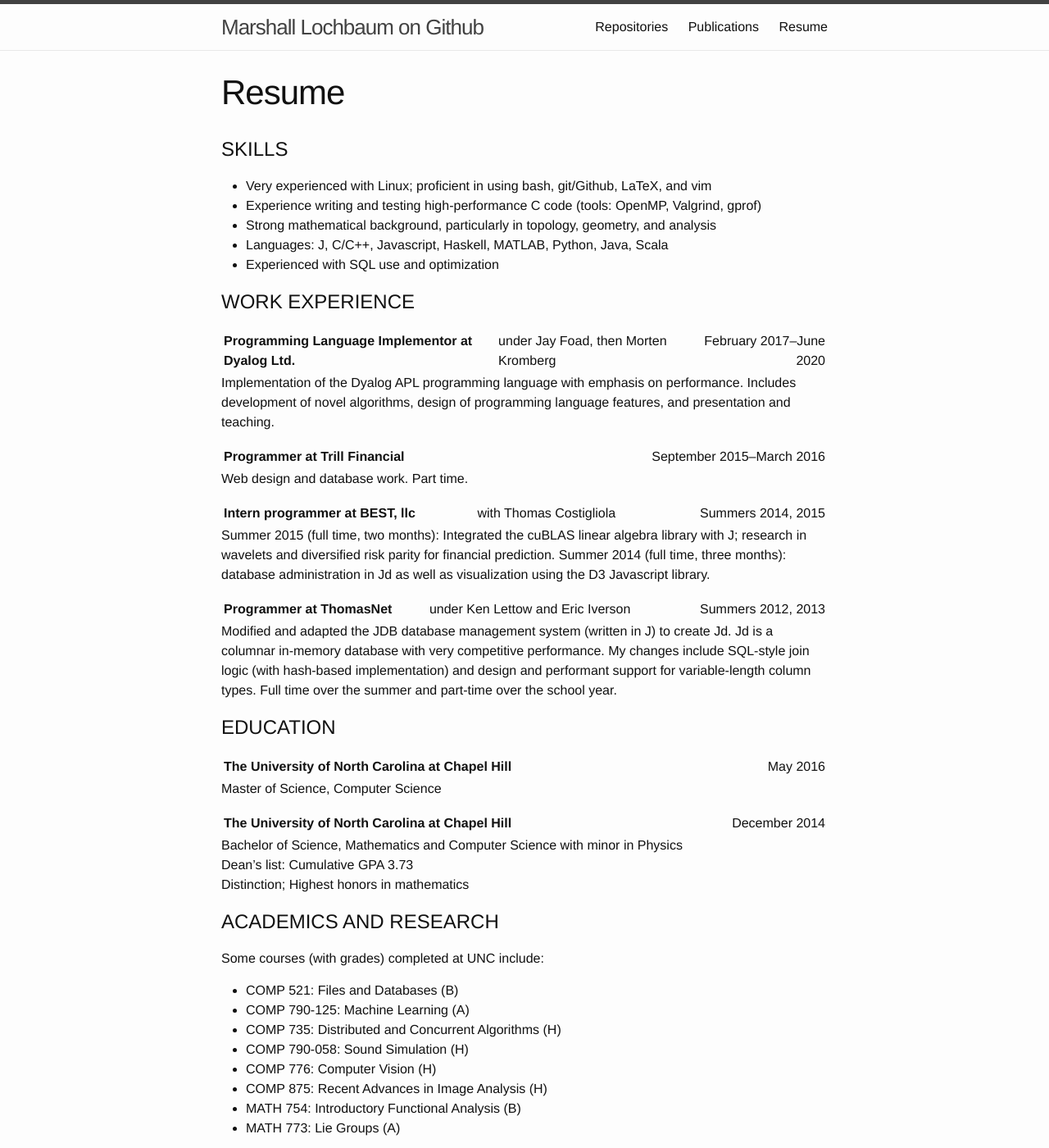
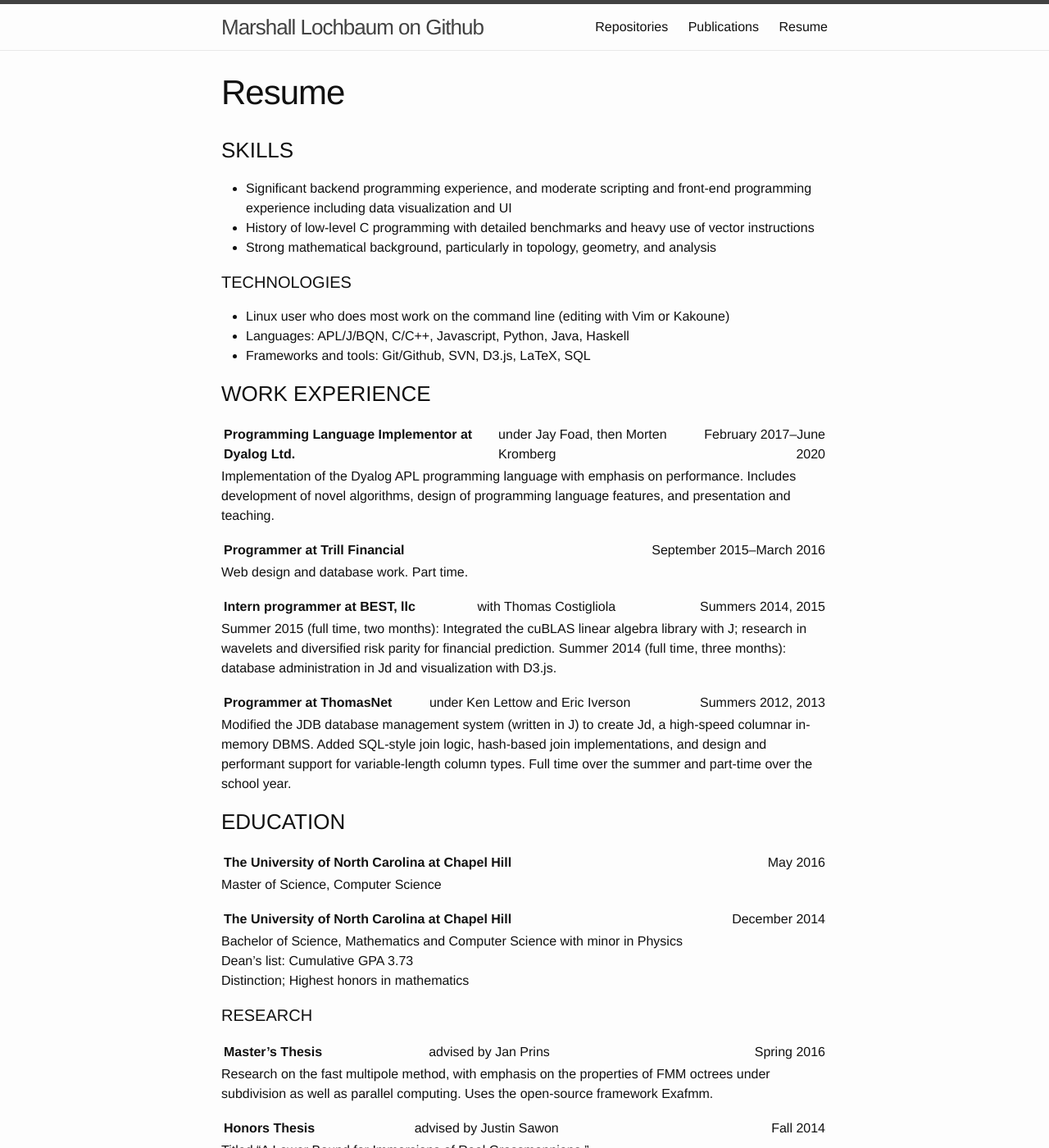
Before and after one commit to mlochbaum/mlochbaum.github.io, a Jekyll site: the page built from resume.markdown, in a window 1280 px wide and 1400 px high. Shown: the whole window at 82% size. Built offline with Jekyll 4.4.1, drawn with Linux system fonts in a browser that asks for light colours; some of the changed text lies outside the part shown.

Commit message:
Update skills section; general editing

```diff
--- a/resume.markdown
+++ b/resume.markdown
@@ -2,18 +2,18 @@
 layout: page
 title:  "Resume"
 ---
-# SKILLS
-* Very experienced with Linux;
-    proficient in using bash, git/Github, LaTeX, and vim
-* Experience writing and testing high-performance C code
-    (tools: OpenMP, Valgrind, gprof)
-* Strong mathematical background, particularly in topology, geometry,
-    and analysis
-* Languages: J, C/C++, Javascript, Haskell, MATLAB, Python, Java, Scala
-* Experienced with SQL use and optimization
+### SKILLS
+* Significant backend programming experience, and moderate scripting and front-end programming experience including data visualization and UI
+* History of low-level C programming with detailed benchmarks and heavy use of vector instructions
+* Strong mathematical background, particularly in topology, geometry, and analysis
+
+#### TECHNOLOGIES
+* Linux user who does most work on the command line (editing with Vim or Kakoune)
+* Languages: APL/J/BQN, C/C++, Javascript, Python, Java, Haskell
+* Frameworks and tools: Git/Github, SVN, D3.js, LaTeX, SQL
 
 
-# WORK EXPERIENCE
+### WORK EXPERIENCE
 
 |---
 |:-|:-:|-:|
@@ -39,21 +39,20 @@ Web design and database work. Part time.
 Summer 2015 (full time, two months): Integrated the cuBLAS linear algebra
 library with J; research in wavelets and diversified risk parity for financial
 prediction. Summer 2014 (full time, three months): database administration in
-Jd as well as visualization using the D3 Javascript library.
+Jd and visualization with D3.js.
 
 |---
 |:-|:-:|-:|
 | **Programmer at ThomasNet** | under Ken Lettow and Eric Iverson | Summers 2012, 2013 |
 {: .resume-row}
 
-Modified and adapted the JDB database management system (written in J) to
-create Jd. Jd is a columnar in-memory database with very competitive
-performance. My changes include SQL-style join logic (with hash-based
-implementation) and design and performant support for variable-length column
+Modified the JDB database management system (written in J) to create Jd, a
+high-speed columnar in-memory DBMS. Added SQL-style join logic, hash-based join
+implementations, and design and performant support for variable-length column
 types. Full time over the summer and part-time over the school year.
 
 
-# EDUCATION
+### EDUCATION
 
 |---
 |:-|:-:|-:|
@@ -71,17 +70,7 @@ Bachelor of Science, Mathematics and Computer Science with minor in Physics \\
 Dean's list: Cumulative GPA 3.73 \\
 Distinction; Highest honors in mathematics
 
-# ACADEMICS AND RESEARCH
-Some courses (with grades) completed at UNC include:
-
-* COMP 521: Files and Databases (B)
-* COMP 790-125: Machine Learning (A)
-* COMP 735: Distributed and Concurrent Algorithms (H)
-* COMP 790-058: Sound Simulation (H)
-* COMP 776: Computer Vision (H)
-* COMP 875: Recent Advances in Image Analysis (H)
-* MATH 754: Introductory Functional Analysis (B)
-* MATH 773: Lie Groups (A)
+#### RESEARCH
 
 |---
 |:-|:-:|-:|
@@ -99,7 +88,15 @@ framework Exafmm.
 
 Titled "A Lower Bound for Immersions of Real Grassmannians."
 
-# AWARDS AND ACCOMPLISHMENTS
+#### SELECTED COURSEWORK
+* COMP 790-125: Machine Learning (A)
+* COMP 735: Distributed and Concurrent Algorithms (H)
+* COMP 790-058: Sound Simulation (H)
+* COMP 776: Computer Vision (H)
+* COMP 875: Recent Advances in Image Analysis (H)
+* MATH 754: Introductory Functional Analysis (B)
+* MATH 773: Lie Groups (A)
+
+#### AWARDS AND ACCOMPLISHMENTS
 * Recipient of the 2013 Alfred T. Brauer Prize and 2014 Archibald Henderson Prize.
-* Speaker at Jsoftware conferences in Toronto, July 2012 and 2014.
 * Top 500 scores on the Putnam competition, 2011--2014, with a score of 39 (146.5th place) in 2012.
```
